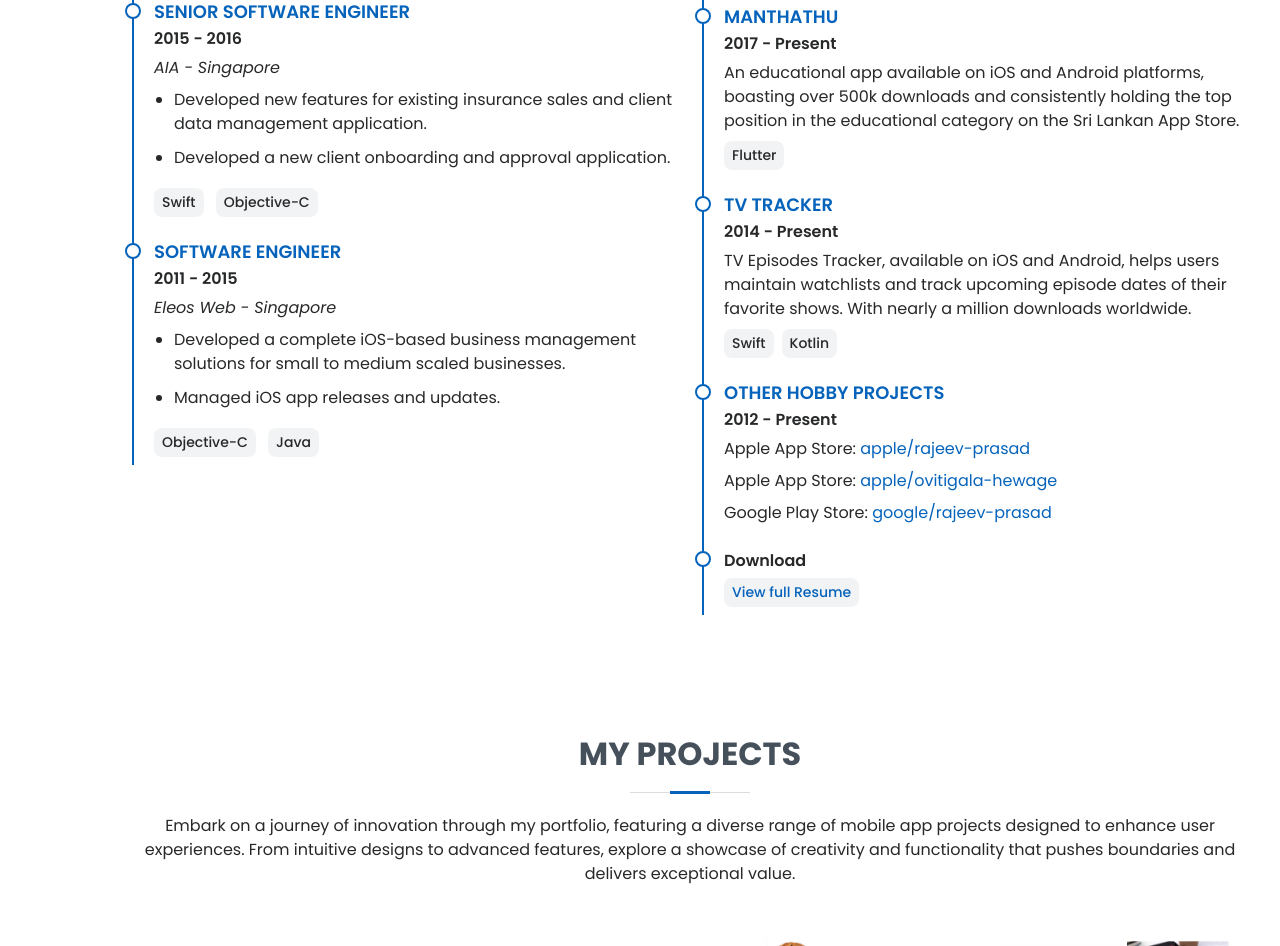
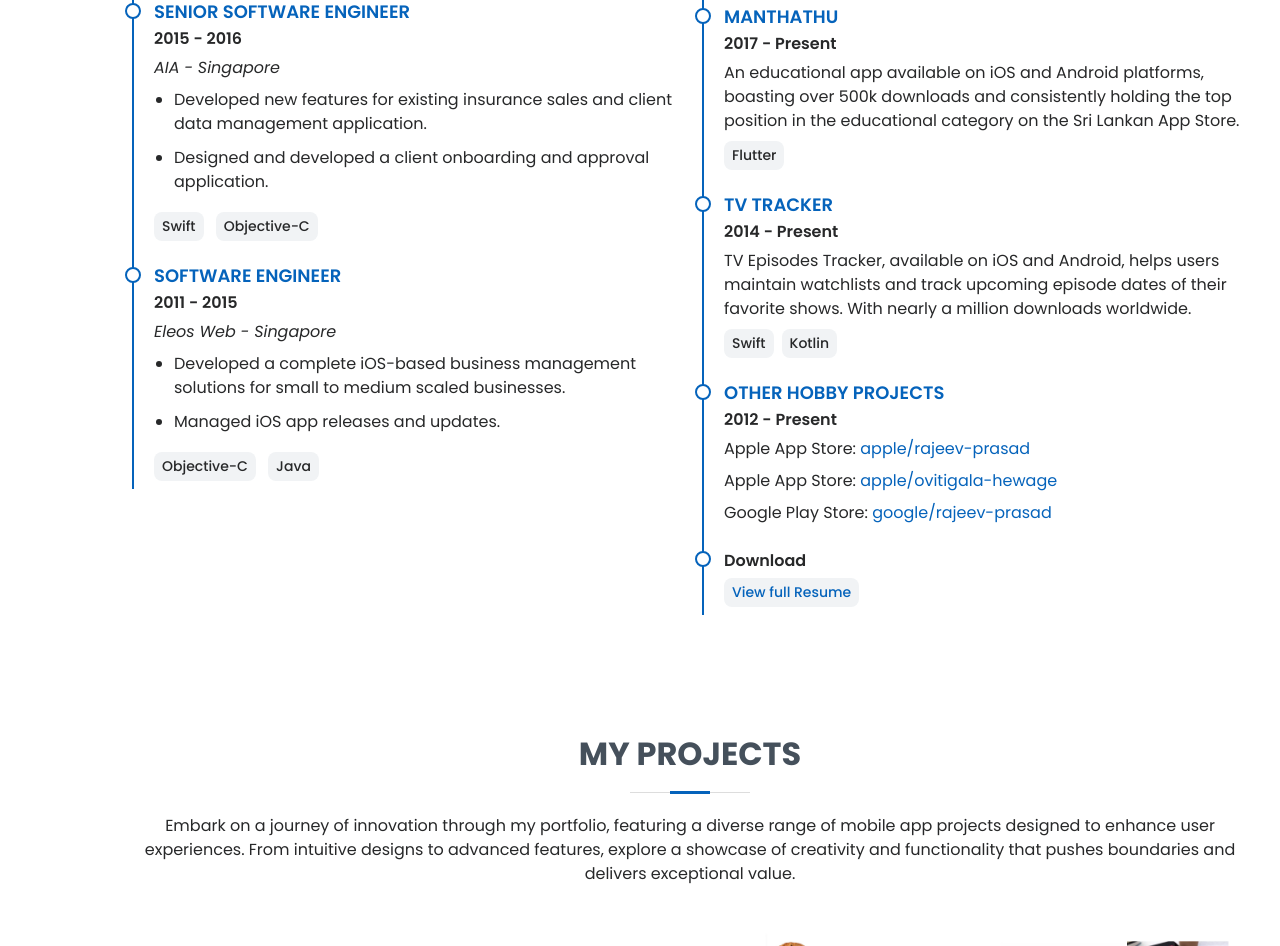
Before and after one commit to rjeprasad/rjeprasad.github.io, a plain HTML site: page index.html in a window 1280 px wide. Shown: the part 2534-3480 px from the top of the page. Drawn offline with Linux system fonts and the light colour scheme.

Commit message:
website init version

```diff
--- a/index.html
+++ b/index.html
@@ -258,7 +258,7 @@
               <p><em>AIA - Singapore </em></p>
               <ul>
                 <li>Developed new features for existing insurance sales and client data management application. </li>
-                <li>Developed a new client onboarding and approval application.</li>
+                <li>Designed and developed a client onboarding and approval application.</li>
               </ul>
               <p class="tag">Swift</p>
               <p class="tag">Objective-C</p>
```
